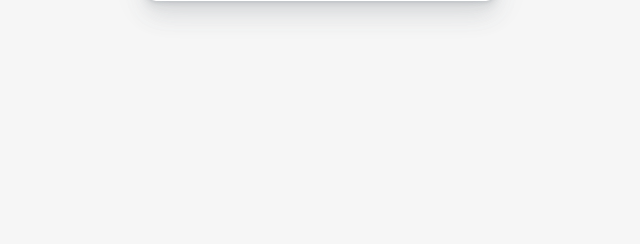
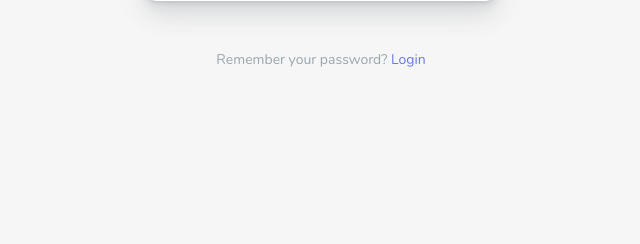
Before and after one commit to ryandidurlabs/app-monitor-dashboard, a Flask app: page /forgot-password in a window 1280 px wide. Shown: the part 346-590 px from the top of the page, without its empty margins (319-959 px from the left). Run offline with Flask 3, Linux system fonts and the light colour scheme; some libraries are stand-ins or nearby versions.

Commit message:
Fix authentication templates to use render_template and update forgot password template

```diff
--- a/app.py
+++ b/app.py
@@ -100,7 +100,7 @@ def register_routes(app):
             else:
                 flash('Invalid email/username or password', 'error')
 
-        return send_from_directory("template", "auth-login.html")
+        return render_template("auth-login.html")
 
     @app.route("/register", methods=['GET', 'POST'])
     def register():
@@ -168,7 +168,7 @@ def register_routes(app):
                 flash('Registration successful! Please log in.', 'success')
                 return redirect(url_for('login'))
 
-        return send_from_directory("template", "auth-register.html")
+        return render_template("auth-register.html")
 
     @app.route("/forgot-password", methods=['GET', 'POST'])
     def forgot_password():
@@ -192,7 +192,7 @@ def register_routes(app):
 
                 return redirect(url_for('login'))
 
-        return send_from_directory("template", "auth-forgot-password.html")
+        return render_template("auth-forgot-password.html")
 
     @app.route("/logout")
     @login_required
--- a/template/auth-forgot-password.html
+++ b/template/auth-forgot-password.html
@@ -1,25 +1,8 @@
-<!DOCTYPE html>
-<html lang="en">
+{% extends "base.html" %}
 
+{% block title %}Forgot Password - App Monitor Dashboard{% endblock %}
 
-<!-- auth-forgot-password.html  21 Nov 2019 04:05:02 GMT -->
-<head>
-  <meta charset="UTF-8">
-  <meta content="width=device-width, initial-scale=1, maximum-scale=1, shrink-to-fit=no" name="viewport">
-  <title>Otika - Admin Dashboard Template</title>
-  <!-- General CSS Files -->
-  <link rel="stylesheet" href="assets/css/app.min.css">
-  <!-- Template CSS -->
-  <link rel="stylesheet" href="assets/css/style.css">
-  <link rel="stylesheet" href="assets/css/components.css">
-  <!-- Custom style CSS -->
-  <link rel="stylesheet" href="assets/css/custom.css">
-  <link rel='shortcut icon' type='image/x-icon' href='assets/img/favicon.ico' />
-</head>
-
-<body>
-  <div class="loader"></div>
-  <div id="app">
+{% block content %}
 <section class="section">
   <div class="container mt-5">
     <div class="row">
@@ -30,7 +13,7 @@
           </div>
           <div class="card-body">
             <p class="text-muted">We will send a link to reset your password</p>
-                <form method="POST">
+            <form method="POST" action="{{ url_for('forgot_password') }}">
               <div class="form-group">
                 <label for="email">Email</label>
                 <input id="email" type="email" class="form-control" name="email" tabindex="1" required autofocus>
@@ -43,21 +26,11 @@
             </form>
           </div>
         </div>
+        <div class="mt-5 text-muted text-center">
+          Remember your password? <a href="{{ url_for('login') }}">Login</a>
+        </div>
       </div>
     </div>
   </div>
 </section>
-  </div>
-  <!-- General JS Scripts -->
-  <script src="assets/js/app.min.js"></script>
-  <!-- JS Libraies -->
-  <!-- Page Specific JS File -->
-  <!-- Template JS File -->
-  <script src="assets/js/scripts.js"></script>
-  <!-- Custom JS File -->
-  <script src="assets/js/custom.js"></script>
-</body>
-
-
-<!-- auth-forgot-password.html  21 Nov 2019 04:05:02 GMT -->
-</html>
+{% endblock %}
```
Lines whose indentation alone changed are shown as unchanged.
